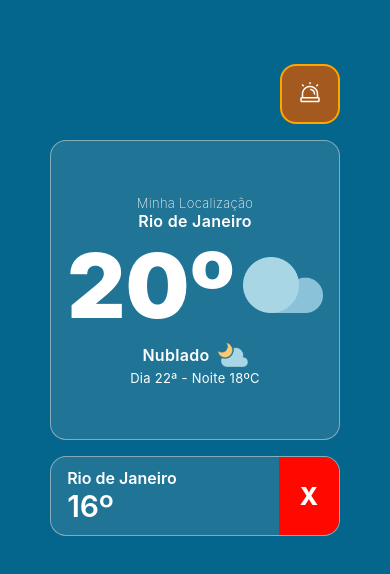
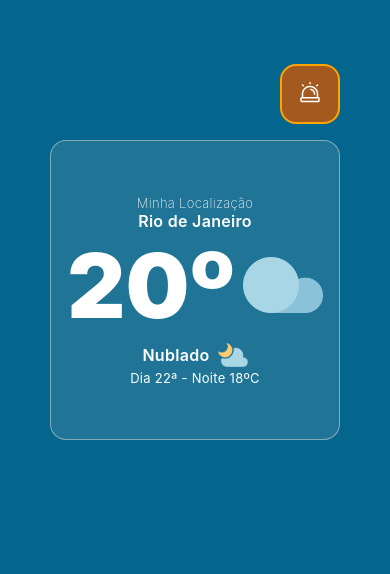
Before and after one commit to Phonedison/react-native-p4, a React Native app: screen / in a window 390 px wide. Shown: the top 574 px of the page. Built offline with nearby package versions, Linux system fonts and the light colour scheme.

Commit message:
feat/fix: Adicionando o início da lógica da listagem de locais favoritos na página home. Corrigindo alguns bugs...

```diff
--- a/src/components/ListaFavoritos/index.tsx
+++ b/src/components/LocalFavorito/index.tsx
@@ -1,13 +1,24 @@
 import { StyleSheet, Text, TouchableOpacity, View } from "react-native";
 import { styles } from "./styles";
 
-export const ListaFavoritos = () => {
+export type Favorito = {
+  id: string;
+  longitude: string;
+  altitude: string;
+}
+
+export type FavoritoProps = {
+  local: Favorito;
+}
+
+export function LocalFavorito ({ local }: FavoritoProps) {
+
 
   return (
     <TouchableOpacity style={styles.card} activeOpacity={0.85}>
       <View style={styles.conteudo}>
-        <Text style={styles.cidadeTexto}>Rio de Janeiro</Text>
-        <Text style={styles.tempTexto}>16º</Text>
+        <Text style={styles.cidadeTexto}>local.longitude</Text>
+        <Text style={styles.tempTexto}>local.altitude</Text>
       </View>
       <TouchableOpacity activeOpacity={0.8} style={styles.botaoRemover}>
         <Text style={styles.botaoRemoverTexto}>X</Text>
--- a/src/screens/Home/index.tsx
+++ b/src/screens/Home/index.tsx
@@ -1,9 +1,16 @@
 import React, { useState } from "react";
-import { Image, Text, TouchableOpacity, View } from "react-native";
+import { FlatList, Image, Text, TouchableOpacity, View } from "react-native";
 import { styles } from "./styles";
 import { SafeAreaProvider, SafeAreaView } from "react-native-safe-area-context";
 import iconeAlerta from "../../../assets/Siren.png";
-import { ListaFavoritos } from "../../components/ListaFavoritos";
+import { LocalFavorito } from "../../components/LocalFavorito";
+import { Favorito } from "../../components/LocalFavorito";
+
+const favoritos = [
+  { id: "1", longitude: "111", altitude: "111" },
+  { id: "2", longitude: "111", altitude: "111" },
+  { id: "3", longitude: "111", altitude: "111" },
+];
 
 export const Home = () => {
   const [notificacao, setNotificacao] = useState(true);
@@ -54,7 +61,12 @@ export const Home = () => {
           </View>
         </TouchableOpacity>
 
-        <ListaFavoritos />
+        {/* <FlatList<Favorito>
+        data={favoritos}
+        keyExtractor={(local) => local.id}
+        renderItem={({  }) => <LocalFavorito local={} />}
+        ListEmptyComponent={<Text>Ainda não existem locais favoritos</Text>}
+        /> */}
 
         {/* Estilização dos elementos renderizados -> lista de locais salvos */}
       </SafeAreaView>
```
Also changed, not shown: src/components/LocalFavorito/styles.ts (renamed from src/components/ListaFavoritos/styles.ts).
